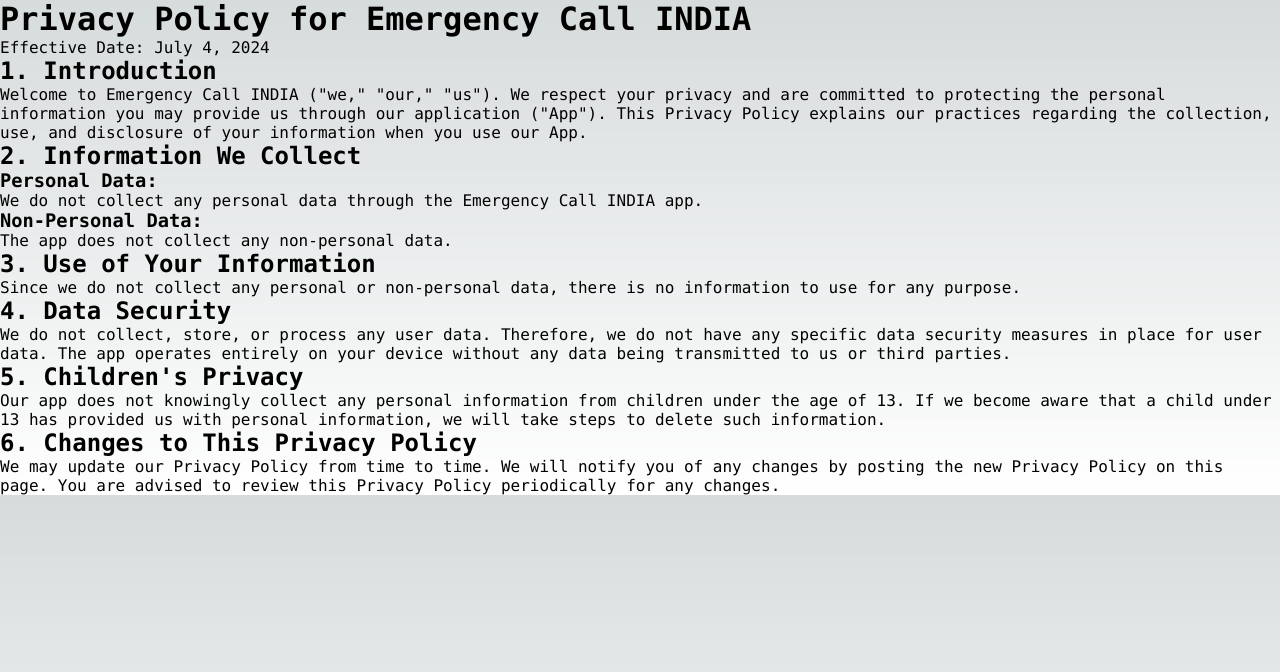
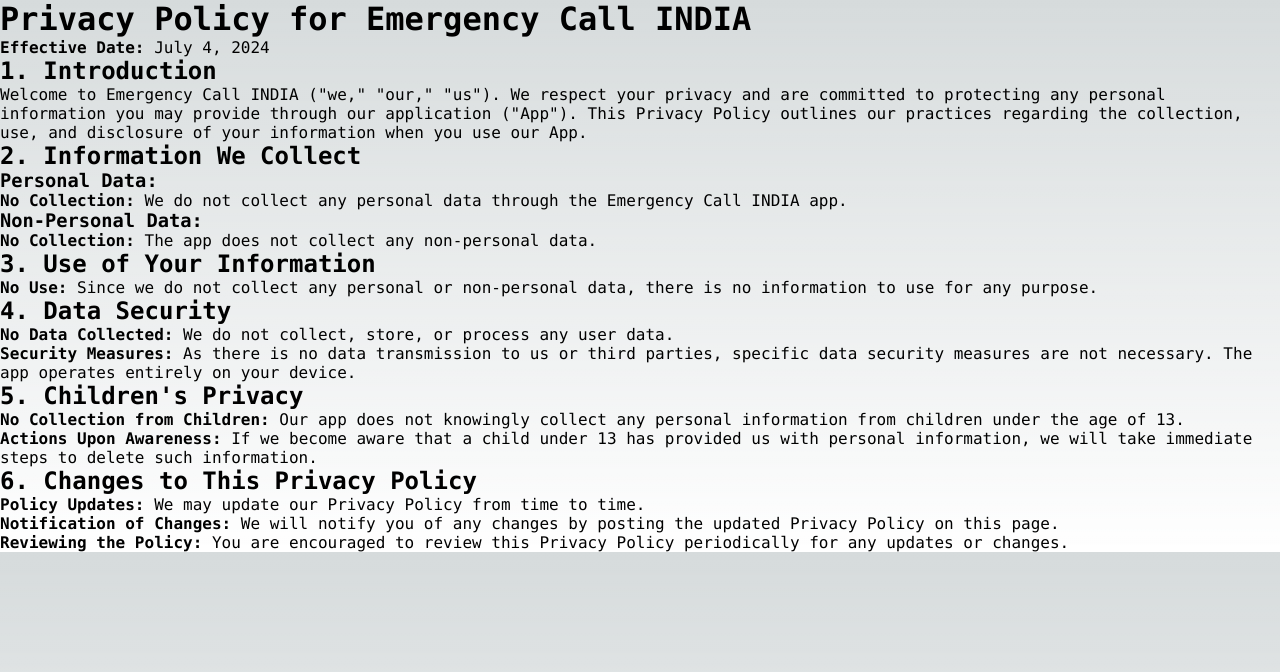
Before and after one commit to raysk4ever/ravi-info, a Next.js app: page /privacy-policy in a window 1280 px wide. Shown: the top 672 px of the page. Built offline with nearby package versions, Linux system fonts and the light colour scheme.

Commit message:
fixed pp

```diff
--- a/pages/privacy-policy.tsx
+++ b/pages/privacy-policy.tsx
@@ -1,31 +1,35 @@
 const PP = () => {
   return (
-    <div>
-      <h1>Privacy Policy for Emergency Call INDIA</h1>
-    <p>Effective Date: July 4, 2024</p>
+    <>
+    <h1>Privacy Policy for Emergency Call INDIA</h1>
+    <p><strong>Effective Date:</strong> July 4, 2024</p>
 
     <h2>1. Introduction</h2>
-    <p>Welcome to Emergency Call INDIA (&quot;we,&quot; &quot;our,&quot; &quot;us&quot;). We respect your privacy and are committed to protecting the personal information you may provide us through our application (&quot;App&quot;). This Privacy Policy explains our practices regarding the collection, use, and disclosure of your information when you use our App.</p>
+    <p>Welcome to Emergency Call INDIA ("we," "our," "us"). We respect your privacy and are committed to protecting any personal information you may provide through our application ("App"). This Privacy Policy outlines our practices regarding the collection, use, and disclosure of your information when you use our App.</p>
 
     <h2>2. Information We Collect</h2>
     <h3>Personal Data:</h3>
-    <p>We do not collect any personal data through the Emergency Call INDIA app.</p>
+    <p><strong>No Collection:</strong> We do not collect any personal data through the Emergency Call INDIA app.</p>
+
     <h3>Non-Personal Data:</h3>
-    <p>The app does not collect any non-personal data.</p>
+    <p><strong>No Collection:</strong> The app does not collect any non-personal data.</p>
 
     <h2>3. Use of Your Information</h2>
-    <p>Since we do not collect any personal or non-personal data, there is no information to use for any purpose.</p>
+    <p><strong>No Use:</strong> Since we do not collect any personal or non-personal data, there is no information to use for any purpose.</p>
 
     <h2>4. Data Security</h2>
-    <p>We do not collect, store, or process any user data. Therefore, we do not have any specific data security measures in place for user data. The app operates entirely on your device without any data being transmitted to us or third parties.</p>
+    <p><strong>No Data Collected:</strong> We do not collect, store, or process any user data.</p>
+    <p><strong>Security Measures:</strong> As there is no data transmission to us or third parties, specific data security measures are not necessary. The app operates entirely on your device.</p>
 
-    <h2>5. Children&apos;s Privacy</h2>
-    <p>Our app does not knowingly collect any personal information from children under the age of 13. If we become aware that a child under 13 has provided us with personal information, we will take steps to delete such information.</p>
+    <h2>5. Children's Privacy</h2>
+    <p><strong>No Collection from Children:</strong> Our app does not knowingly collect any personal information from children under the age of 13.</p>
+    <p><strong>Actions Upon Awareness:</strong> If we become aware that a child under 13 has provided us with personal information, we will take immediate steps to delete such information.</p>
 
     <h2>6. Changes to This Privacy Policy</h2>
-    <p>We may update our Privacy Policy from time to time. We will notify you of any changes by posting the new Privacy Policy on this page. You are advised to review this Privacy Policy periodically for any changes.</p>
-
-    </div>
+    <p><strong>Policy Updates:</strong> We may update our Privacy Policy from time to time.</p>
+    <p><strong>Notification of Changes:</strong> We will notify you of any changes by posting the updated Privacy Policy on this page.</p>
+    <p><strong>Reviewing the Policy:</strong> You are encouraged to review this Privacy Policy periodically for any updates or changes.</p>
+    </>
   );
 }
 
```
